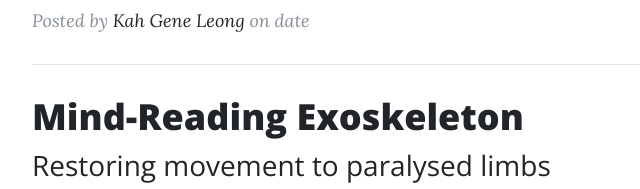
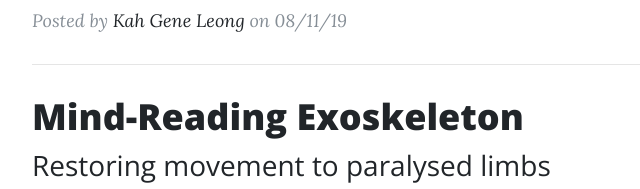
Before and after one commit to KGene1901/KGene1901.github.io, a plain HTML site: page index.html in a window 1280 px wide. Shown: the part 1009-1198 px from the top of the page, 243-883 px from the left. Drawn offline with nearby package versions, Linux system fonts and the light colour scheme.

Commit message:
updated index file

```diff
--- a/index.html
+++ b/index.html
@@ -76,7 +76,7 @@
           </a>
           <p class="post-meta">Posted by
             <a href="#">Kah Gene Leong</a>
-            on date</p>
+            on 08/11/19</p>
         </div>
         <hr>
         <div class="post-preview">
```
